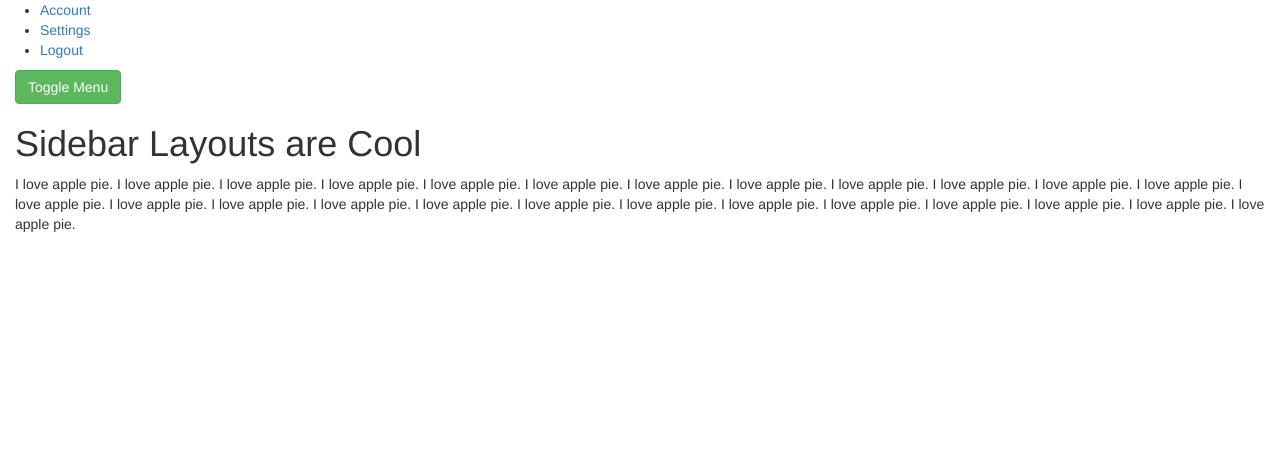
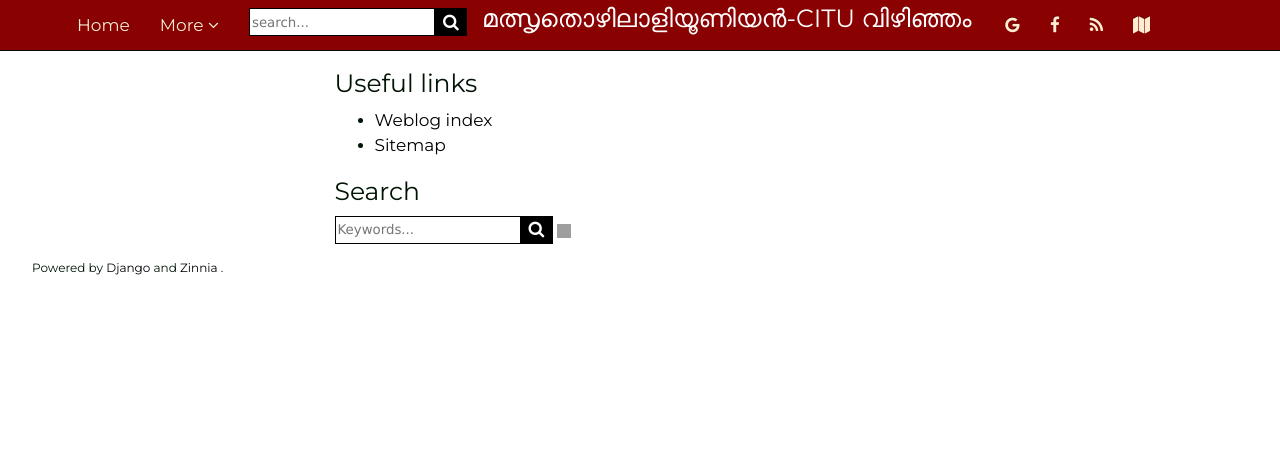
Before and after one commit to mtuvizhinjam/matsyam, a Django app: a page that uses templates/checker.html in a window 1280 px wide. Shown: the top 474 px of the page. Before the commit the page ends 232 px from the top, so only its background shows below. Run offline with Django 3.2, Linux system fonts and the light colour scheme; some libraries are stand-ins or nearby versions; some web fonts are replaced; grey boxes are pictures that could not be loaded.

Commit message:
title added

```diff
--- a/matsyam/urls.py
+++ b/matsyam/urls.py
@@ -28,5 +28,6 @@ urlpatterns = [
 
 
     url(r'^about/$', TemplateView.as_view(template_name="checker.html")),
+    url(r'^google/$',TemplateView.as_view(template_name="checker.html") ,name='google'),
 
 ]+ static(settings.MEDIA_URL, document_root=settings.MEDIA_ROOT)
--- a/templates/checker.html
+++ b/templates/checker.html
@@ -1,53 +1,2 @@
-<!DOCTYPE html>
-<html lang="en">
-<head>
-    <title>thenewboston</title>
-    <meta charset="utf-8">
-    <meta name="viewport" content="width=device-width, initial-scale=1">
-    <link rel="stylesheet" href="http://maxcdn.bootstrapcdn.com/bootstrap/3.3.4/css/bootstrap.min.css">
-    <script src="https://ajax.googleapis.com/ajax/libs/jquery/1.11.3/jquery.min.js"></script>
-    <script src="http://maxcdn.bootstrapcdn.com/bootstrap/3.3.4/js/bootstrap.min.js"></script>
-    <link rel="stylesheet" href="sidebar.css">
-</head>
-<body>
-
-    <div id="wrapper">
-
-        <!-- Sidebar -->
-        <div id="sidebar-wrapper">
-            <ul class="sidebar-nav">
-                <li><a href="#">Account</a></li>
-                <li><a href="#">Settings</a></li>
-                <li><a href="#">Logout</a></li>
-            </ul>
-        </div>
-
-        <!-- Page content -->
-        <div id="page-content-wrapper">
-            <div class="container-fluid">
-                <div class="row">
-                    <div class="col-lg-12">
-                        <a href="#" class="btn btn-success" id="menu-toggle">Toggle Menu</a>
-                        <h1>Sidebar Layouts are Cool</h1>
-                        <p>I love apple pie. I love apple pie. I love apple pie. I love apple pie. I love apple pie.
-                            I love apple pie. I love apple pie. I love apple pie. I love apple pie. I love apple pie.
-                            I love apple pie. I love apple pie. I love apple pie. I love apple pie. I love apple pie.
-                            I love apple pie. I love apple pie. I love apple pie. I love apple pie. I love apple pie.
-                            I love apple pie. I love apple pie. I love apple pie. I love apple pie. I love apple pie. </p>
-                    </div>
-                </div>
-            </div>
-        </div>
-
-    </div>
-
-    <!-- Menu toggle script -->
-    <script>
-        $("#menu-toggle").click( function (e){
-            e.preventDefault();
-            $("#wrapper").toggleClass("menuDisplayed");
-        });
-    </script>
-
-</body>
-</html>
+{% extends "zinnia/skeleton.html" %}
+{% load i18n %}
--- a/templates/zinnia/navbar.html
+++ b/templates/zinnia/navbar.html
@@ -22,7 +22,7 @@
     <!-- Collect the nav links, forms, and other content for toggling -->
     <div class="collapse navbar-collapse" id="bs-example-navbar-collapse-1">
       <ul class="nav navbar-nav">
-        <li id="co"><a class="hastip"  href="{% url 'zinnia:entry_archive_index' %}"  title="XXX blog" rel="home">Home</a></li>
+        <li id="co"><a class="hastip"  href="{% url 'zinnia:entry_archive_index' %}"  title="മത്സൃതൊഴിലാളിയൂണിയൻ" rel="home">Home</a></li>
         <li class="dropdown" id="co">
           <a href="#" class="dropdown-toggle" data-toggle="dropdown" role="button" aria-haspopup="true" aria-expanded="false">More
 <i class="fa fa-angle-down" aria-hidden="true"></i>
@@ -40,28 +40,28 @@
       <form class="navbar-form navbar-left" role="search" method="get" action="{% url 'zinnia:entry_search' %}">
         <div class="form-group">
           <input type="text" name="pattern" placeholder="{% trans 'search...' %}" {% if pattern %}value="{{ pattern }}"{% endif %} style="font-family: verdana; inputeight:bold;
-          font-size: 10pt; height: 28px; width:186px; color: #000000; padding-left: 2px; float:left; border: 1px solid black; background-color:
-          #ffffff" />
+          font-size: 10pt; height: 28px; width:186px; color: #000000; padding-left: 2px; float:left; border: 1px solid black; background-color:#ffffff" />
           <input type="submit" name="head" class="search" value="&#xf002;">
         </div>
       </form>
 
 
+      <h3 class="nav navbar-nav" style="color: white;margin-top: 5px;">മത്സൃതൊഴിലാളിയൂണിയൻ-CITU വിഴിഞ്ഞം</h3>
 
 
       <ul class="nav navbar-nav navbar-right" id="co">
 
-<li><a class="hastip" href="{% url 'zinnia:entry_feed' %}" title="{% trans "Google" %}" target="_blank" >
+<li><a class="hastip" href="{% url 'google' %}" title="{% trans "Google" %}" target="_blank" >
 <i class="fa fa-google" aria-hidden="true"></i>
 </a></li>
 
-<li><a class="hastip" href="https://www.facebook.com/Zindapp-270754986688553/" title="{% trans "facebook" %}" target="_blank" >
+<li><a class="hastip" href="https://www.facebook.com/MTUVizhinjam/" title="{% trans "മത്സൃതൊഴിലാളിയൂണിയൻ facebook page" %}" target="_blank" >
 <i class="fa fa-facebook" aria-hidden="true"></i>
 </a></li>
 
-<li><a class="hastip" href="https://twitter.com/Zindaap1" title="{% trans "twitter" %}" target="_blank" >
+<!-- <li><a class="hastip" href="https://twitter.com/Zindaap1" title="{% trans "twitter" %}" target="_blank" >
 <i class="fa fa-twitter" aria-hidden="true"></i>
-</a></li>
+</a></li> -->
 
 <li><a class="hastip" href="{% url 'zinnia:entry_feed' %}" title="{% trans "RSS feed of last entries" %}" target="_blank" >
 <i class="fa fa-rss" aria-hidden="true"></i>
--- a/templates/zinnia/skeleton.html
+++ b/templates/zinnia/skeleton.html
@@ -160,8 +160,8 @@
             </li>
           </ul>
         </div>
-        <div class="search">
-          <h2>{% trans "Search" %}</h2>
+        <div>
+          <h2 >{% trans "Search" %}</h2>
           {% include "zinnia/tags/search_form.html" %}
         </div>
         {% endblock content %}
--- a/templates/zinnia/tags/search_form.html
+++ b/templates/zinnia/tags/search_form.html
@@ -5,8 +5,7 @@
             <form class="" role="search" method="get" action="{% url 'zinnia:entry_search' %}">
             <div class="form-group">
               <input type="text" name="pattern" placeholder="{% trans "Keywords..." %}" {% if pattern %}value="{{ pattern }}"{% endif %} style="font-family: verdana; inputeight:bold;
-            font-size: 10pt; height: 28px; width:186px; color: #000000; padding-left: 2px; float:left; border: 1px solid black; background-color:
-            #ffffff" />
+            font-size: 10pt; height: 28px; width:186px; color: #000000; padding-left: 2px; float:left; border: 1px solid black; background-color:#ffffff" />
               <input type="submit" name="head" class="search" value="&#xf002;">
                   <a title="{% trans 'You can use - to exclude words or phrases, &quot;double quotes&quot; for exact phrases and the AND/OR boolean operators combined with parenthesis for complex queries.' %}">
       <img src="{% static "zinnia/theme/img/help.png" %}" alt="?" class="help" width="14" height="14" />
```
Also changed, not shown: templates/zinnia/sidebar.html (+4 -3 lines).
